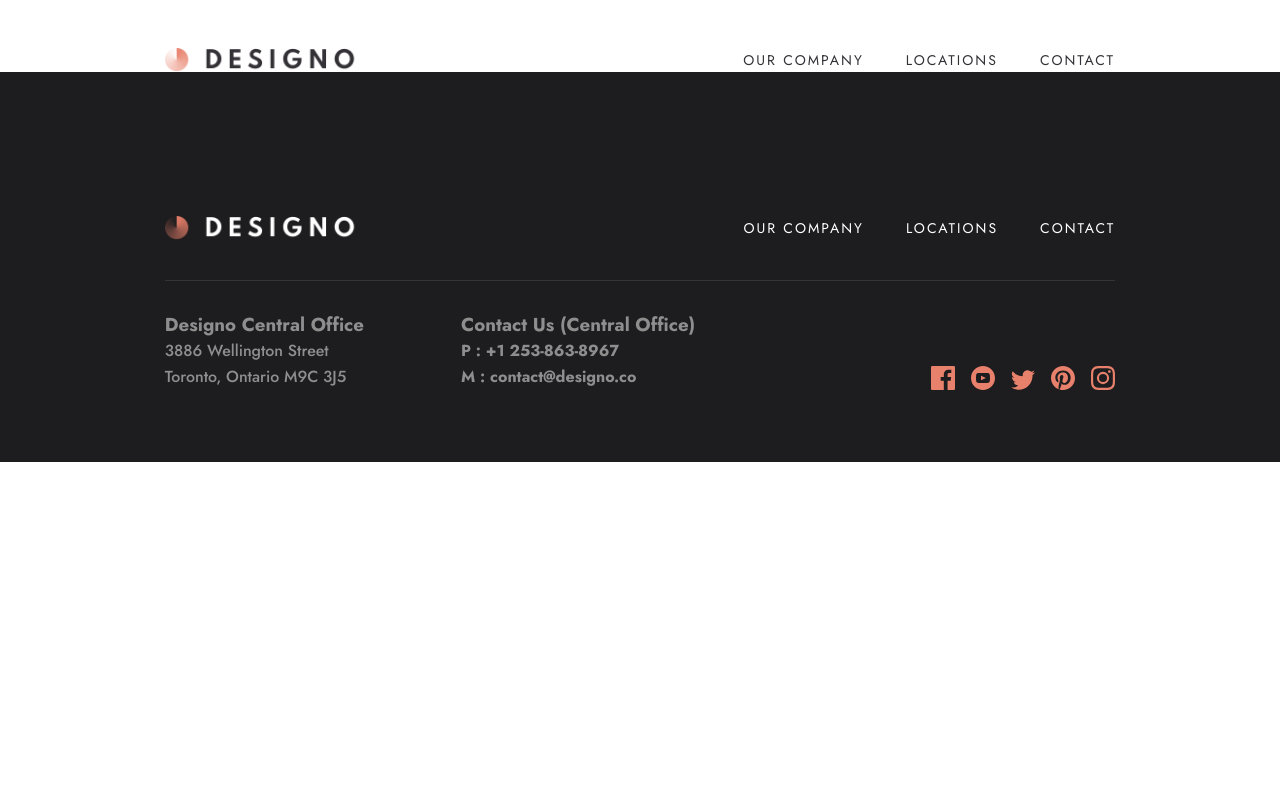
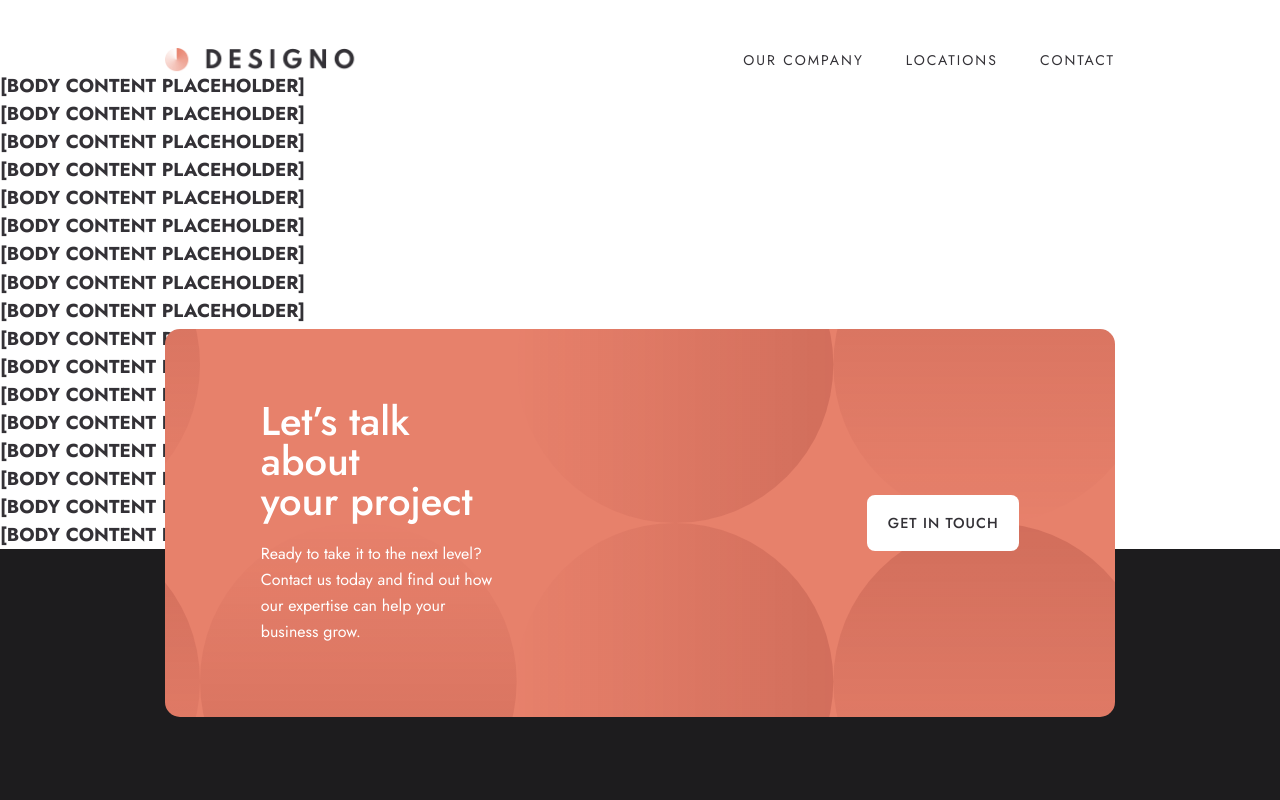
Before and after one commit to zowieerickson/designo-multi-page-website, a React (Vite) app: page / in a window 1280 px wide. Shown: the top 800 px of the page. Built offline with nearby package versions, Linux system fonts and the light colour scheme.

Commit message:
Create CTA banner that is attached to footer

```diff
--- a/src/App.jsx
+++ b/src/App.jsx
@@ -6,6 +6,23 @@ function App() {
   return (
     <>
       <Nav />
+      <h3>[BODY CONTENT PLACEHOLDER]</h3>
+      <h3>[BODY CONTENT PLACEHOLDER]</h3>
+      <h3>[BODY CONTENT PLACEHOLDER]</h3>
+      <h3>[BODY CONTENT PLACEHOLDER]</h3>
+      <h3>[BODY CONTENT PLACEHOLDER]</h3>
+      <h3>[BODY CONTENT PLACEHOLDER]</h3>
+      <h3>[BODY CONTENT PLACEHOLDER]</h3>
+      <h3>[BODY CONTENT PLACEHOLDER]</h3>
+      <h3>[BODY CONTENT PLACEHOLDER]</h3>
+      <h3>[BODY CONTENT PLACEHOLDER]</h3>
+      <h3>[BODY CONTENT PLACEHOLDER]</h3>
+      <h3>[BODY CONTENT PLACEHOLDER]</h3>
+      <h3>[BODY CONTENT PLACEHOLDER]</h3>
+      <h3>[BODY CONTENT PLACEHOLDER]</h3>
+      <h3>[BODY CONTENT PLACEHOLDER]</h3>
+      <h3>[BODY CONTENT PLACEHOLDER]</h3>
+      <h3>[BODY CONTENT PLACEHOLDER]</h3>
       <Footer />
     </>
   )
--- /dev/null
+++ b/src/components/Button.jsx
@@ -0,0 +1,15 @@
+import '../styles/button.css'
+
+function Button({ type, buttonClass, onClick, children, ariaLabel }) {
+    return (
+        <button type={type} className={buttonClass} onClick={onClick} aria-label={ariaLabel} >
+            {children}
+        </button>
+    )
+}
+
+export function LightButton({ children }) {
+    return (
+        <Button buttonClass="btn btn-light">{children}</Button>
+    )
+}
--- a/src/components/Footer.jsx
+++ b/src/components/Footer.jsx
@@ -1,12 +1,21 @@
 import Nav from "./Nav"
 import SocialContact from "./SocialContact"
+import { LightButton } from "./Button"
 import LightLogo from "../assets/shared/desktop/logo-light.png"
 
 import "../styles/footer.css"
 
 export default function Footer() {
     return (
+        <>
             <footer className="globalfooter" id="globalfooter" lang="en-US">
+            <section className="cta-banner">
+                <div className="cta-banner-copy">
+                    <h2 className="cta-banner-title">Let’s talk about your&nbsp;project</h2>
+                    <p className="cta-banner-body">Ready to take it to the next level? Contact us today and find out how our expertise can help your business&nbsp;grow.</p>
+                </div>
+                <LightButton children="Get in touch"></LightButton>
+            </section>
                 <Nav logoImage={LightLogo} />
                 <section className="contact">
                     <div className="contact-address">
@@ -24,5 +33,6 @@ export default function Footer() {
                 </div>
                 </section>
             </footer>
+        </>
     )
 }
--- /dev/null
+++ b/src/styles/button.css
@@ -0,0 +1,22 @@
+.btn-light {
+    border-radius: 8px;
+    background: #FFF;
+}
+
+.btn {
+    width: 152px;
+    height: 56px;
+    flex-shrink: 0;
+    color: #333136;
+    padding: 1.20em;
+    font-size: .9rem;
+    font-weight: 500;
+    line-height: normal;
+    letter-spacing: 1px;
+    text-transform: uppercase;
+    border: none;
+}
+
+.btn:hover {
+    cursor: pointer;
+}
--- a/src/styles/footer.css
+++ b/src/styles/footer.css
@@ -2,7 +2,7 @@
     color: #FFF;
     font-weight: 400;
     line-height: 14px; /* 100% */
-    padding: 9em 10.3em 4.5em;
+    padding: 0 10.3em 4.5em;
     background-color: #1D1C1E;
 }
 
@@ -30,3 +30,36 @@
     flex-basis: 34%;
     gap: 1em;
 }
+
+/* cta banner */
+.cta-banner {
+    display: flex;
+    justify-content: space-between;
+    align-items: center;
+    position: relative;
+    top: -220px;
+    background-color: #E7816B;
+    background-image: url(../assets/shared/desktop/bg-pattern-call-to-action.svg);
+    background-size: cover;
+    background-position: 35px;
+    color: #fff;
+    border-radius: 15px;
+    padding: 4.5em 6em;
+}
+
+.cta-banner-copy {
+    display: flex;
+    flex-direction: column;
+    flex-basis: 32%;
+}
+
+.cta-banner-title {
+    margin-bottom: .5em;
+    font-size: 2.5rem;
+    font-weight: 500;
+    line-height: 40px; /* 100% */
+}
+
+.cta-banner-body {
+    line-height: 26px; /* 162.5% */
+}
```
Lines whose indentation alone changed are shown as unchanged.
